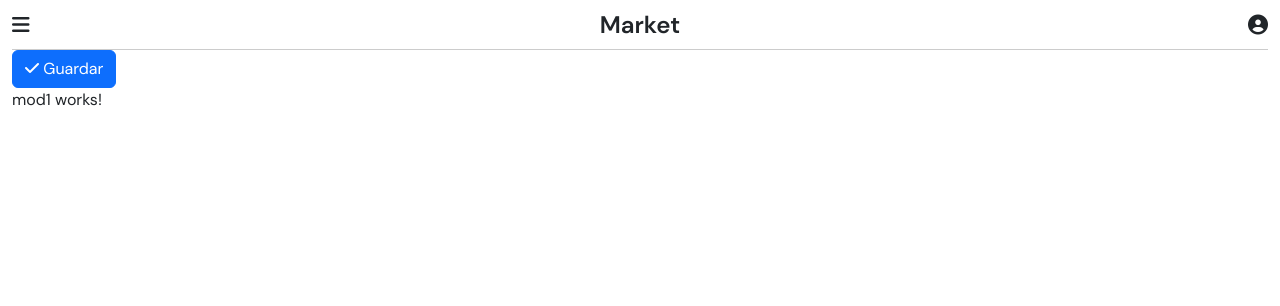
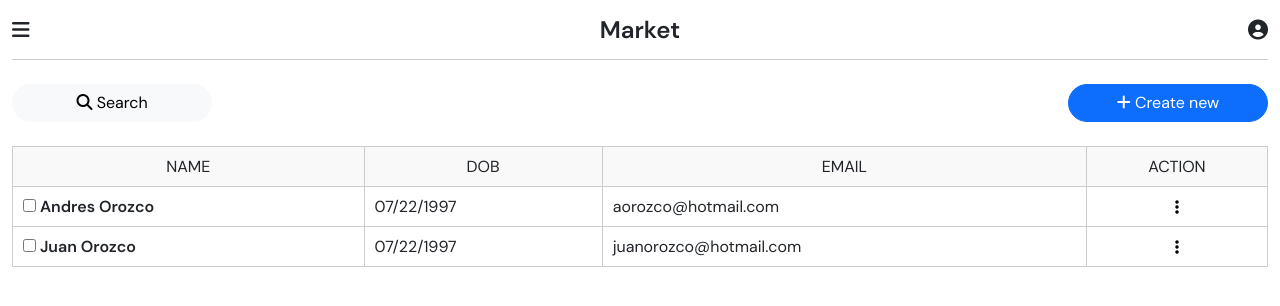
Before and after one commit to AndresOrozcoDev/angular-16-dashboard, an Angular app: page /mod1 in a window 1280 px wide. Shown: the top 306 px of the page. Built offline with nearby package versions, Linux system fonts and the light colour scheme.

Commit message:
create docker and styles

```diff
--- a/src/app/app.component.html
+++ b/src/app/app.component.html
@@ -1,8 +1,5 @@
 
 <div class="container-fluid">
     <app-header></app-header>
-    <button type="button" class="btn btn-primary">
-        <i class="fas fa-check"></i> Guardar
-    </button>
     <router-outlet></router-outlet>
 </div>
--- a/src/app/modules/mod1/mod1.component.html
+++ b/src/app/modules/mod1/mod1.component.html
@@ -1 +1,40 @@
-<p>mod1 works!</p>
+<div class="panel">
+    <div class="column panel__column">
+        <div class="row panel__row">
+            <div class="col d-flex justify-content-start">
+                <button type="button" class="cst-button btn btn-light" title="Search">
+                    <i class="fa-solid fa-magnifying-glass"></i> Search
+                </button>
+            </div>
+            <div class="col d-flex justify-content-end">
+                <button type="button" class="cst-button btn btn-primary" title="Create new">
+                    <i class="fa-solid fa-plus"></i> Create new
+                </button>
+            </div>
+        </div>
+        <div class="row">
+            <div class="col table-responsive">
+                <table class="w-100 table">
+                    <tr>
+                        <th>Name</th>
+                        <th>DOB</th>
+                        <th>Email</th>
+                        <th>Action</th>
+                    </tr>
+                    <tr>
+                        <td><input type="checkbox"> Andres Orozco</td>
+                        <td>07/22/1997</td>
+                        <td>aorozco@hotmail.com</td>
+                        <td class="text-center"><i class="icon fa-solid fa-ellipsis-vertical" title="More" aria-hidden="true"></i></td>
+                    </tr>
+                    <tr>
+                        <td><input type="checkbox"> Juan Orozco</td>
+                        <td>07/22/1997</td>
+                        <td>juanorozco@hotmail.com</td>
+                        <td class="text-center"><i class="icon fa-solid fa-ellipsis-vertical" title="More" aria-hidden="true"></i></td>
+                    </tr>
+                </table>
+            </div>
+        </div>
+    </div>
+</div>
--- a/src/app/modules/mod1/mod1.component.scss
+++ b/src/app/modules/mod1/mod1.component.scss
@@ -0,0 +1,7 @@
+.panel {
+
+    &__row {
+        padding-block: 1.5rem;
+    }
+
+}
--- a/src/app/shared/components/header/header.component.html
+++ b/src/app/shared/components/header/header.component.html
@@ -1,12 +1,12 @@
 <div class="header row">
     <div class="col-4 d-flex justify-content-start align-items-center">
-        <i class="fa-solid fa-bars fa-lg" aria-hidden="true" title="Menu"></i>
+        <i class="icon fa-solid fa-bars fa-lg" aria-hidden="true" title="Menu"></i>
     </div>
     <div class="col-4 d-flex justify-content-center align-items-center">
         <span class="title">Market</span>
     </div>
     <div class="col-4 d-flex justify-content-end align-items-center">
-        <i class="fa-solid fa-circle-user fa-lg position-relative" aria-hidden="true" title="Account"></i>
+        <i class="icon fa-solid fa-circle-user fa-lg position-relative" aria-hidden="true" title="Account"></i>
         <div class="dropdown">
             <ul class="dropdown__menu">
                 <li>1</li>
--- a/src/app/shared/components/header/header.component.scss
+++ b/src/app/shared/components/header/header.component.scss
@@ -2,7 +2,7 @@
 
 .header {
     width: 100%;
-    height: 50px;
+    height: $header-height;
     background-color: $white-color;
     border-bottom: 1px solid $gray-dark-color;
 
--- a/src/styles.scss
+++ b/src/styles.scss
@@ -3,7 +3,8 @@
 @font-face {
     font-family: 'DM Sans';
     src: url('./assets/fonts/DMSans-VariableFont_opsz\,wght.ttf') format('truetype');
-  }
+}
+
 
 // Colors
 $black-color: #000;
@@ -16,6 +17,11 @@ $warning-color: #ffd700;
 $success-color: #28a745;
 
 
+// Variables
+$header-height: 60px;
+
+
+// Global styles
 * {
     margin: 0;
     padding: 0;
@@ -26,10 +32,27 @@ body {
     font-family: 'DM Sans', sans-serif;
 }
 
+
+// Scroll
+::-webkit-scrollbar {
+    width: 0px;
+    height: 0px;
+}
+
+::-webkit-scrollbar-track {
+    background: $gray-ligth-color;
+}
+
+::-webkit-scrollbar-thumb {
+    border-radius: 0.5rem;
+    background: $gray-dark-color;
+}
+
+
 // Text
 .title {
+    font-weight: 600;
     font-size: 1.5rem;
-    font-weight: 600;
 }
 
 .subtitle {
@@ -39,10 +62,58 @@ body {
 
 .paragrah {
     font-size: 1rem;
-    font-weight: 500;
+    font-weight: 400;
 }
 
 .message {
-    font-size: 0.8rem;
-    font-weight: 500;
+    font-size: .8rem;
+    font-weight: 400;
 }
+
+.ellipsis {
+    overflow: hidden;
+    white-space: nowrap;
+    text-overflow: ellipsis;
+}
+
+
+table {
+    tr{
+        height: 40px;
+
+        &:hover {
+            background-color: $gray-ligth-color;
+        }
+
+        th {
+            @extend .paragrah;
+            text-align: center;
+            padding-inline: 10px;
+            text-transform: uppercase;
+            border: 1px solid $gray-dark-color;
+            background-color: $gray-ligth-color;
+        }
+
+        td {
+            @extend .paragrah, .ellipsis;
+            padding-inline: 10px;
+            border: 1px solid $gray-dark-color;
+
+            &:first-child {
+                font-weight: 600;
+            }
+        }
+    }
+}
+
+.icon {
+    cursor: pointer;
+}
+
+
+// Custom styles
+.cst-button {
+    @extend .paragrah;
+    width: 200px !important;
+    border-radius: 25px !important;
+}
```
Also changed, not shown: 2 other files (tests, documents, lock files or other folders).
